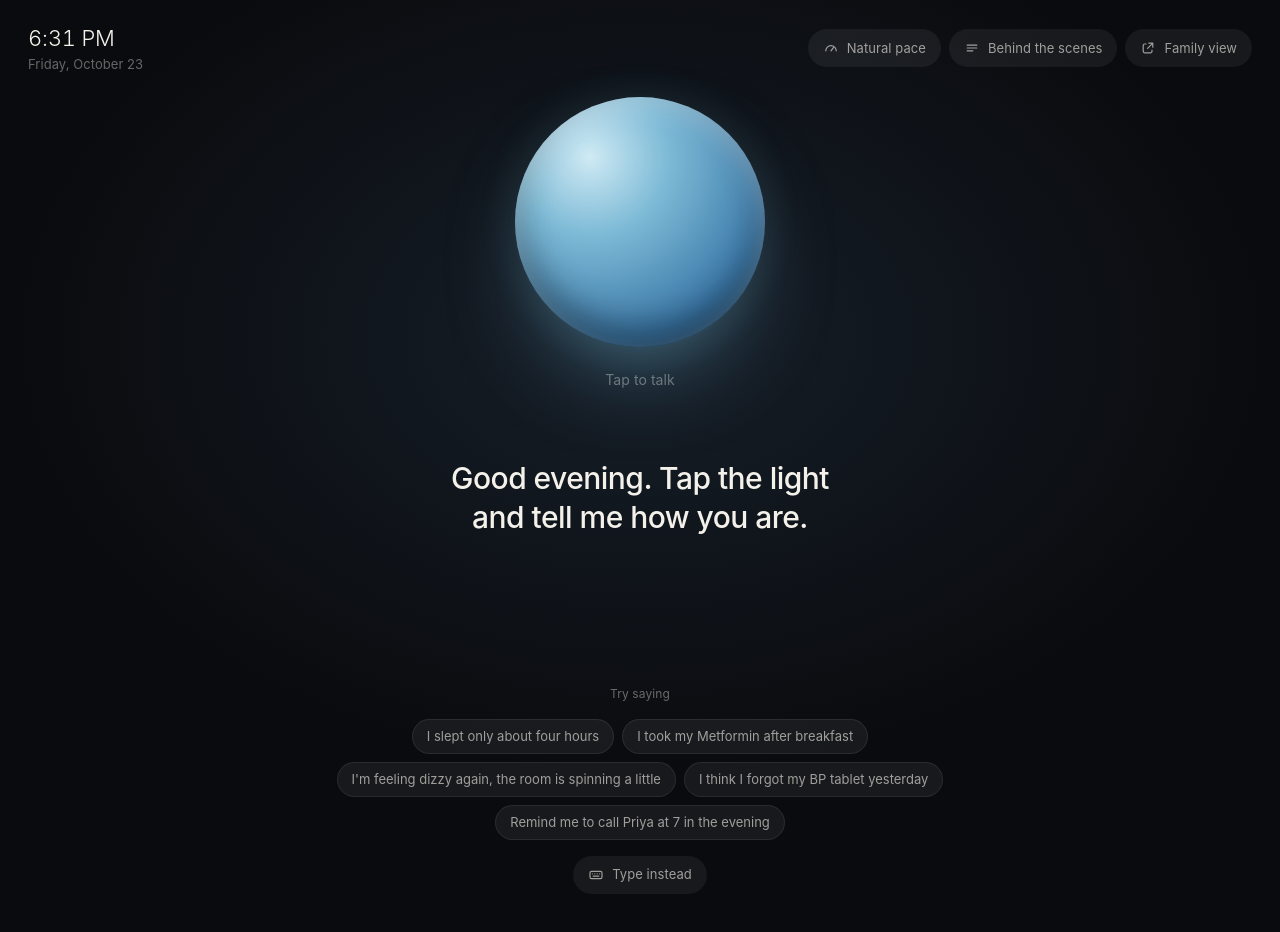
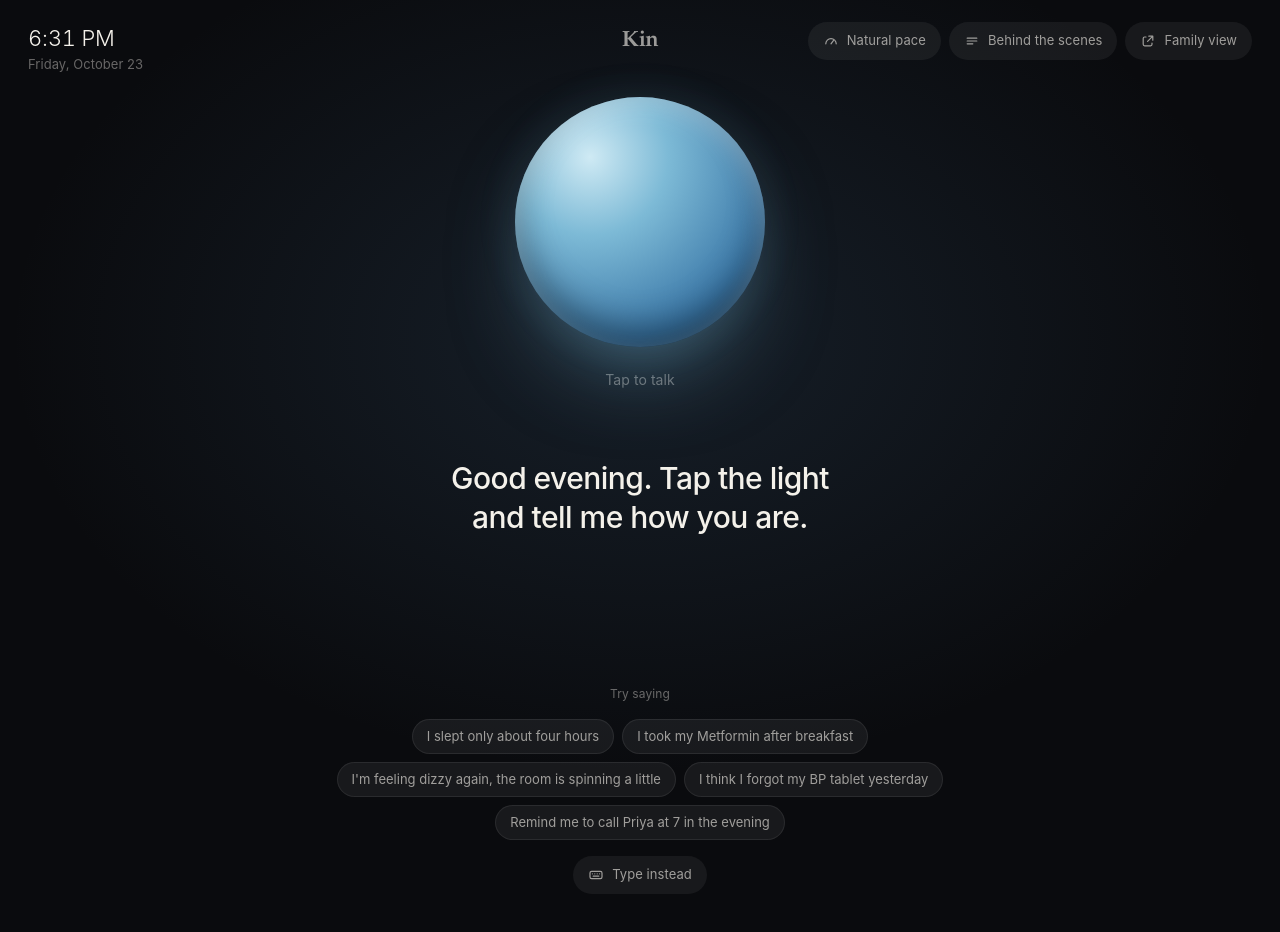
Before and after one commit to soumya-narang/Kin, a website: page public/speaker.html in a window 1280 px wide. Drawn offline with Linux system fonts and the light colour scheme; no server answers.

Commit message:
Add a Kin link on the speaker back to the landing page, and stop the orb's glow from blocking clicks on the top bar

```diff
--- a/public/device.css
+++ b/public/device.css
@@ -22,13 +22,20 @@ body.device {
 body.device.alerting { --glow: 238, 170, 96; --o1: #fbe3c4; --o2: #efb06f; --o3: #b86a3a; --o4: #4a2418; }
 
 /* ---- top bar ---- */
-.topbar { display: flex; justify-content: space-between; align-items: center; gap: 16px; padding: 22px 28px; }
+.topbar { position: relative; z-index: 2; display: grid; grid-template-columns: 1fr auto 1fr; align-items: start; gap: 16px; padding: 22px 28px; }
+.brand {
+  justify-self: center; height: 38px; display: inline-flex; align-items: center; padding: 0 14px; border-radius: 999px;
+  font-family: var(--serif); font-size: 1.375rem; font-weight: 600; letter-spacing: -0.03em; color: var(--text-2);
+  transition: color 0.2s var(--ease-soft), background 0.2s var(--ease-soft), transform 0.1s ease-out;
+}
+.brand:hover { color: var(--text); background: var(--fill); }
+.brand:active { transform: scale(0.96); }
 .clock .t { font-family: var(--font-display); font-size: 1.375rem; font-weight: 300; letter-spacing: -0.01em; font-variant-numeric: tabular-nums; }
 .clock .d { font-size: 0.8125rem; color: var(--text-3); letter-spacing: 0.005em; }
 .clock .owner { display: inline-flex; align-items: center; gap: 6px; margin-top: 10px; font-size: 0.75rem; color: var(--text-2); letter-spacing: 0.01em; }
 .clock .owner:empty { display: none; }
 .clock .owner::before { content: ""; width: 6px; height: 6px; border-radius: 50%; background: rgb(var(--glow)); box-shadow: 0 0 8px rgba(var(--glow), 0.8); }
-.actions { display: flex; gap: 8px; }
+.actions { display: flex; gap: 8px; justify-self: end; }
 .ghost {
   display: inline-flex; align-items: center; gap: 8px; height: 38px; padding: 0 15px;
   border-radius: 999px; background: var(--fill); color: var(--text-2);
@@ -54,6 +61,8 @@ body.device.alerting { --glow: 238, 170, 96; --o1: #fbe3c4; --o2: #efb06f; --o3:
   transition: transform 0.5s var(--ease);
 }
 .orb:active { transform: scale(0.97); transition-duration: 0.1s; }
+/* The glow and rings are decoration: they must never catch a click meant for something else */
+.orb .halo, .orb .sheen, .orb .ripple { pointer-events: none; }
 .orb .halo {
   position: absolute; inset: -34%; border-radius: 50%;
   background: radial-gradient(closest-side, rgba(var(--glow), 0.42), rgba(var(--glow), 0) 72%);
@@ -172,7 +181,8 @@ body.device.alerting { --glow: 238, 170, 96; --o1: #fbe3c4; --o2: #efb06f; --o3:
 .turn .meta { margin-top: 10px; font-size: 0.75rem; color: var(--text-3); }
 
 @media (max-width: 640px) {
-  .topbar { padding: 16px 18px; }
+  .topbar { padding: 16px 18px; gap: 8px; }
+  .brand { font-size: 1.25rem; padding: 0 10px; }
   .ghost .label { display: none; }
   .ghost { padding: 0 11px; }
   .stage { gap: 26px; }
--- a/public/speaker.html
+++ b/public/speaker.html
@@ -17,6 +17,7 @@
       <div class="d" id="date"></div>
       <div class="owner" id="owner"></div>
     </div>
+    <a class="brand" href="/" aria-label="Kin, back to the home page">Kin</a>
     <div class="actions">
       <button class="ghost" id="paceBtn" aria-label="Speaking pace">
         <svg viewBox="0 0 20 20" fill="none" stroke="currentColor" stroke-width="1.5" stroke-linecap="round" stroke-linejoin="round" aria-hidden="true"><path d="M3.5 13.5a6.5 6.5 0 1 1 13 0M10 13.5l3-4"/></svg>
```
